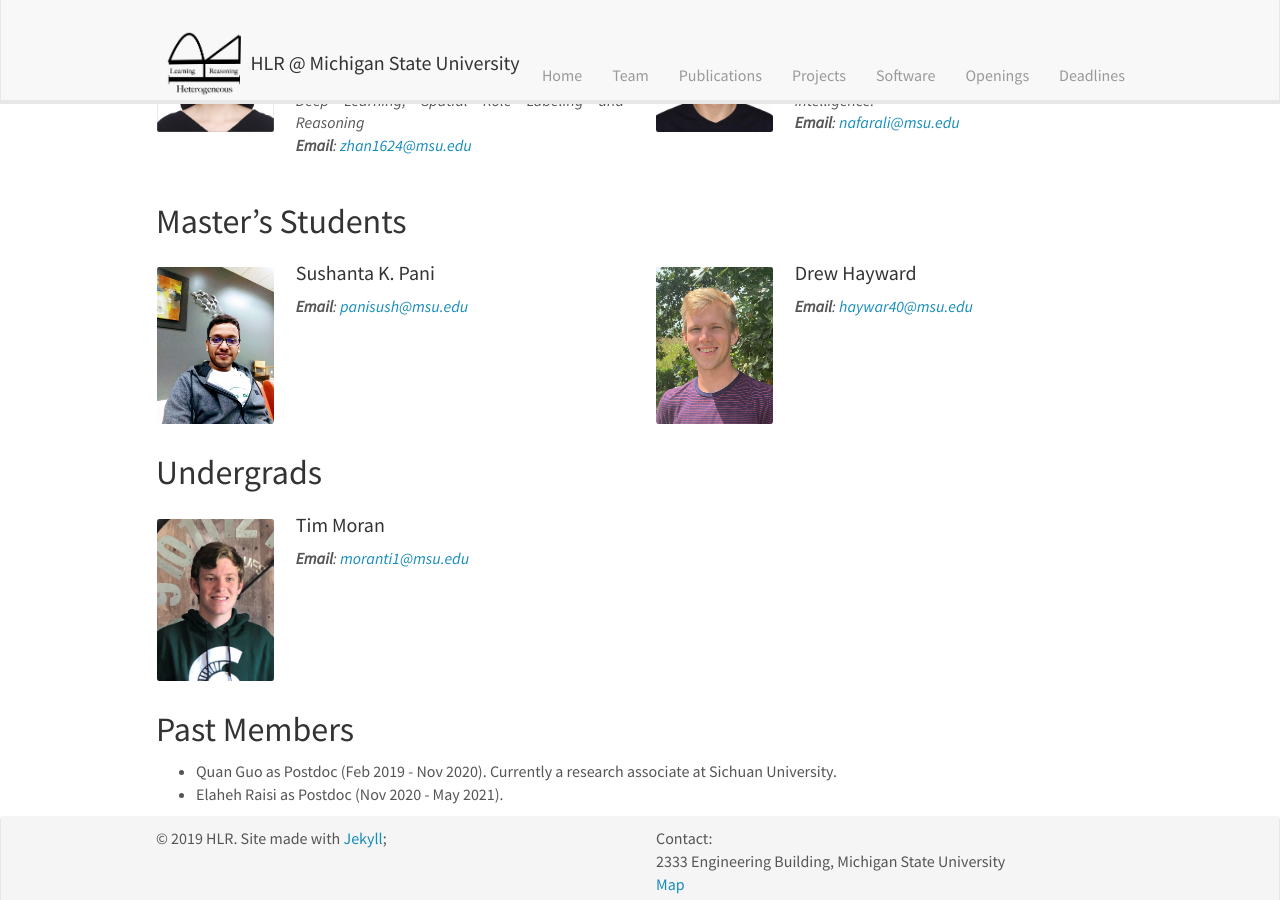
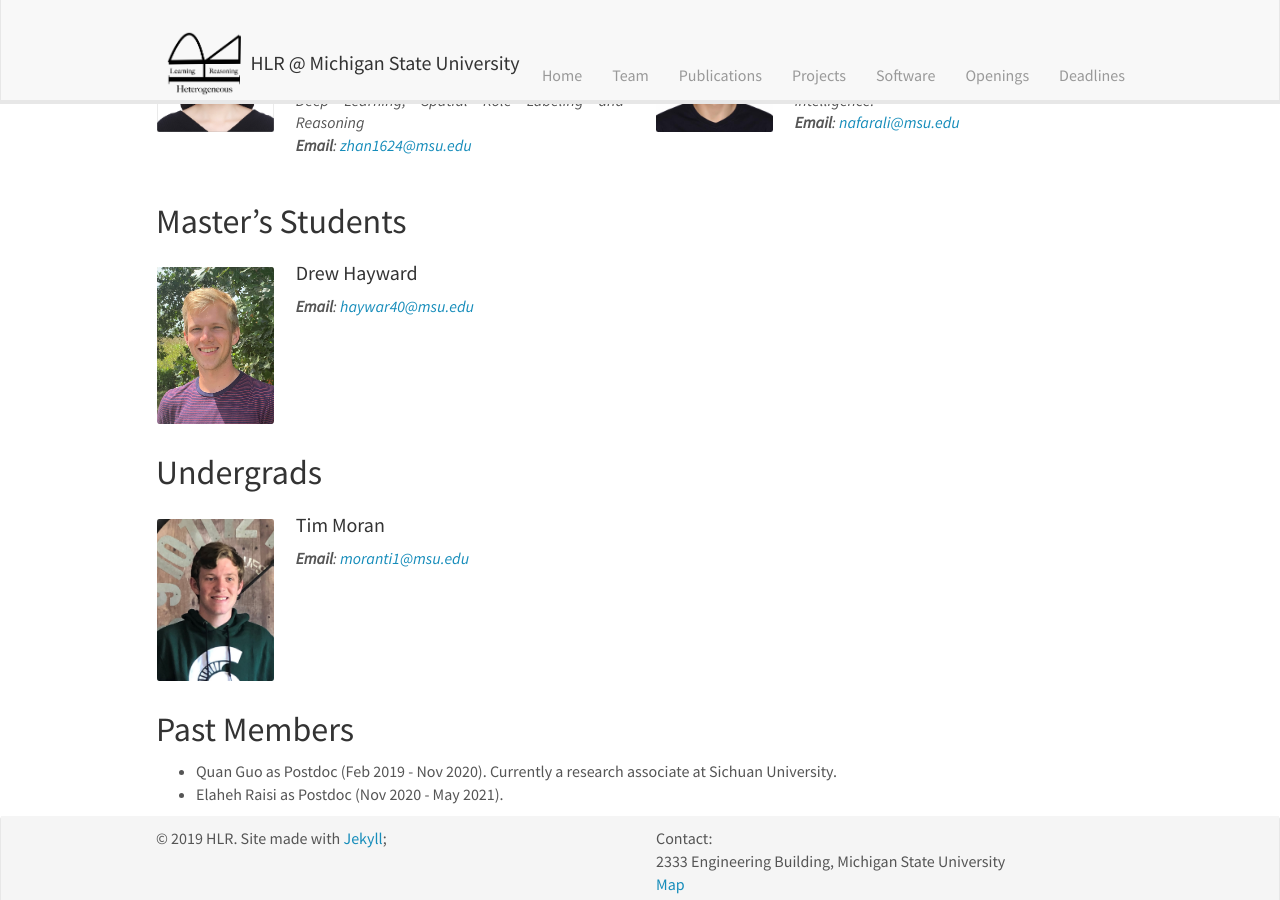
Before and after one commit to HLR/HLR.github.io, a Jekyll site: the page built from _pages/team.md, in a window 1280 px wide and 900 px high, scrolled down 1837 px. Built offline with Jekyll 4.4.1, drawn with Linux system fonts in a browser that asks for light colours; nearby versions of some CDN libraries.

Commit message:
remove sushanta

```diff
--- a/_data/master_students.yml
+++ b/_data/master_students.yml
@@ -15,12 +15,6 @@
 #  number_educ: 0
 #  education1:
 
-- name: Sushanta K. Pani
-  photo: sushanta.png
-#  info: Master student
-  email: panisush@msu.edu
-  webpage: /
-
 - name: Drew Hayward
   photo: drew.jpg
   email: haywar40@msu.edu
```
